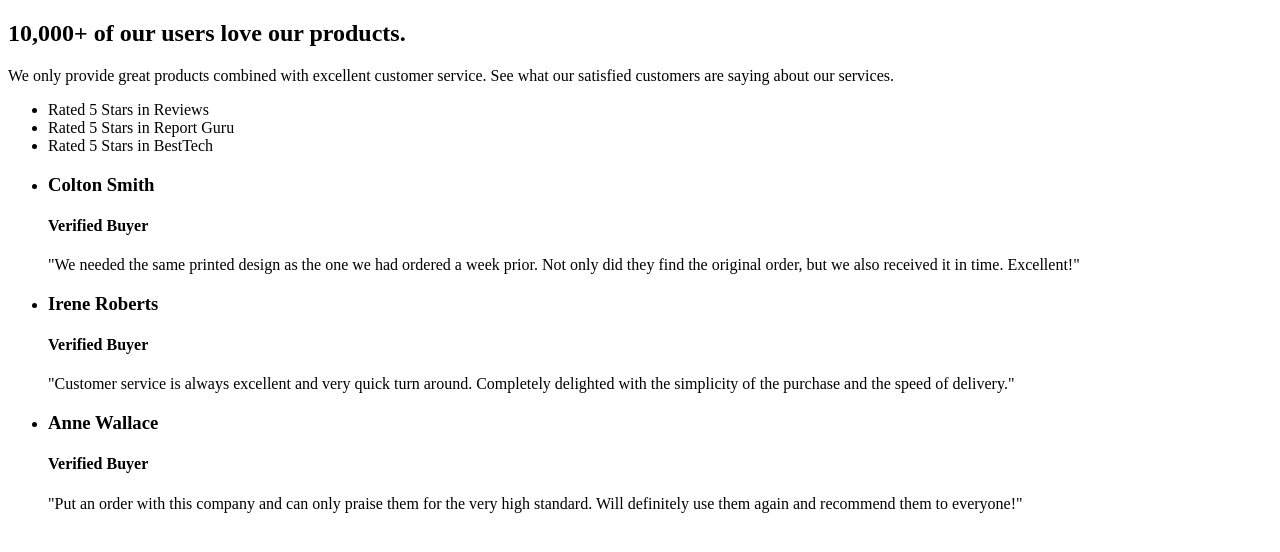
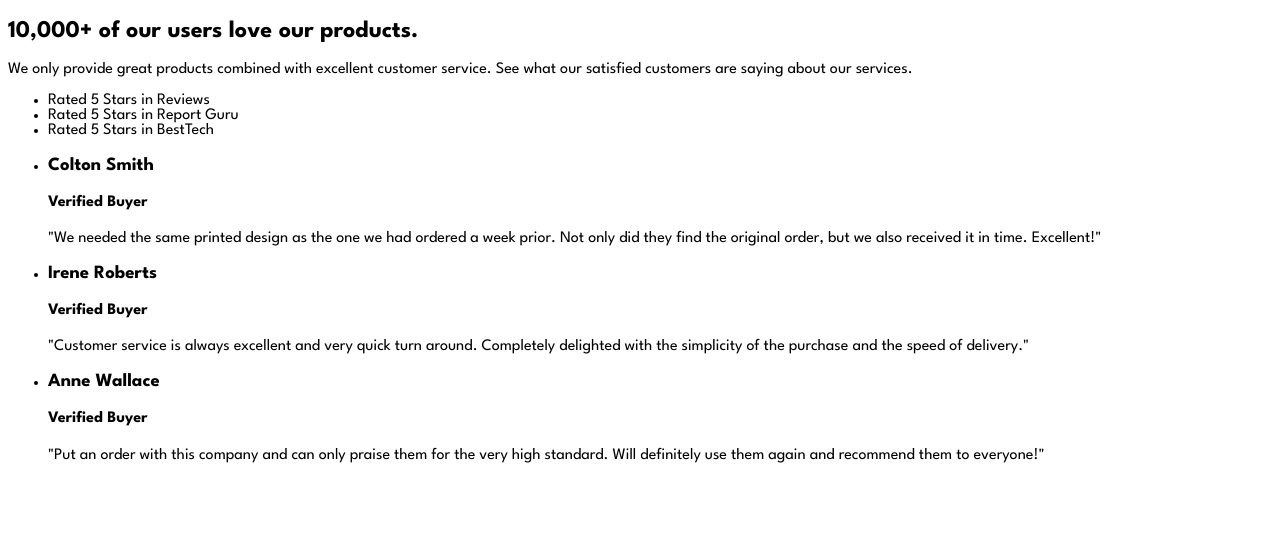
Before and after one commit to Ekojode/FE_Social_Section, a plain HTML site: page index.html in a window 1280 px wide. Drawn offline with Linux system fonts and the light colour scheme.

Commit message:
Setup basic css

```diff
--- a/index.html
+++ b/index.html
@@ -5,7 +5,11 @@
     <meta charset="UTF-8">
     <meta http-equiv="X-UA-Compatible" content="IE=edge">
     <meta name="viewport" content="width=device-width, initial-scale=1.0">
-    <title>Document</title>
+    <link rel="preconnect" href="https://fonts.googleapis.com">
+    <link rel="preconnect" href="https://fonts.gstatic.com" crossorigin>
+    <link href="https://fonts.googleapis.com/css2?family=League+Spartan:wght@400;500;700&display=swap" rel="stylesheet">
+    <link rel="stylesheet" href="./style.css">
+    <title>FE Social Proof Section</title>
 </head>
 
 <body>
--- /dev/null
+++ b/style.css
@@ -0,0 +1,10 @@
+html {
+    --very-dark-magenta: hsl(300, 43%, 22%);
+    --soft-pink: hsl(333, 80%, 67%);
+    --dark-greyish-magenta: hsl(303, 10%, 53%);
+    --light-greyish-magenta: hsl(300, 24%, 96%);
+}
+
+body {
+    font-family: 'League Spartan', sans-serif;
+}
```
